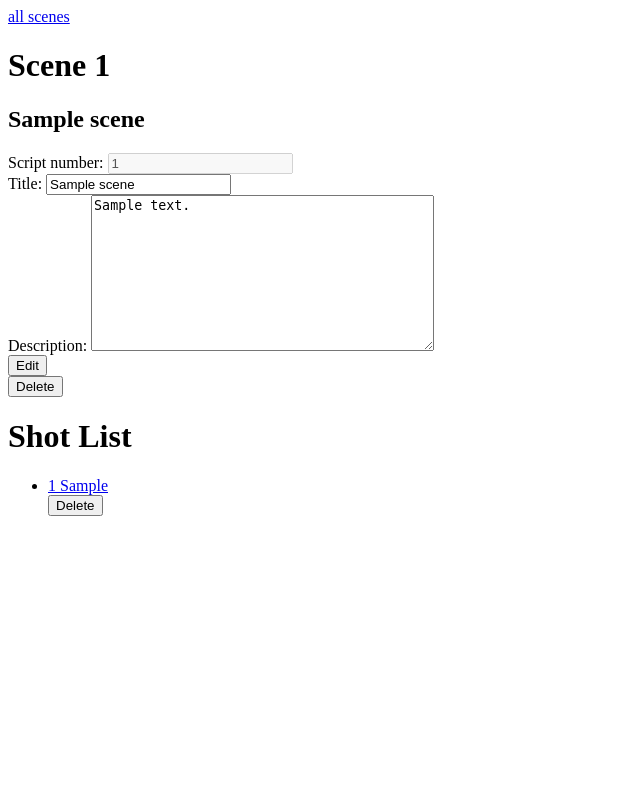
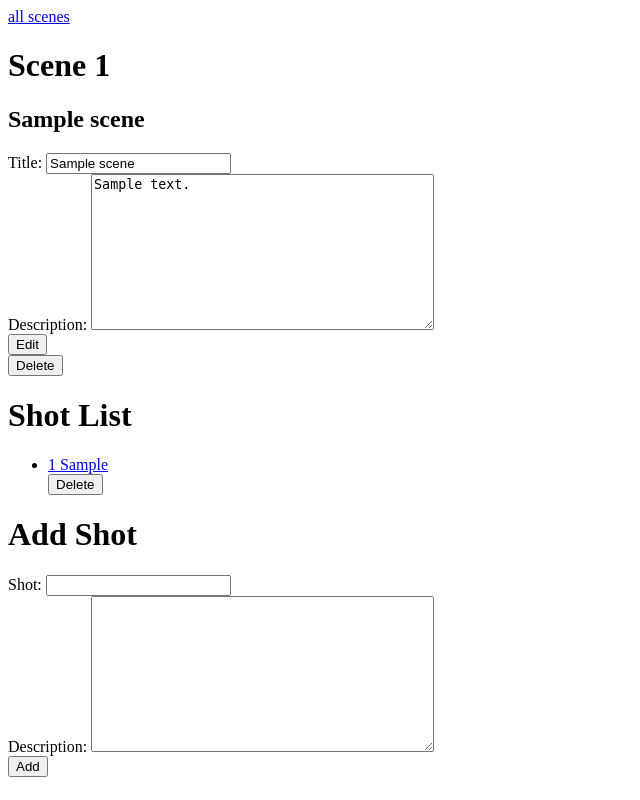
Before and after one commit to Walle10-0/the-reel-logger, a Django app: page /app/scene/1/ in a window 1280 px wide. Shown: the whole page, without its empty margins (0-640 px from the left). Run offline with Django 5.2, Linux system fonts and the light colour scheme; tables that the repository leaves empty hold one stand-in row (values such as "Sample post"); parts of the project's set-up code (start-up, migrations or seed data) failed here and were passed over.

Commit message:
add shot to scene

```diff
--- a/reel_logger/reel_logger_app/forms.py
+++ b/reel_logger/reel_logger_app/forms.py
@@ -16,24 +16,25 @@ class TakeForm(forms.ModelForm):
         model = Take
         fields = "__all__"
 
-class SceneForm(forms.ModelForm):
+class NewSceneForm(forms.ModelForm):
     class Meta:
         model = Scene
         fields = "__all__"
 
-    def __init__(self, *args, **kwargs):
-        super().__init__(*args, **kwargs)
-
-        # If instance exists (i.e., editing), disable or hide the ID field
-        if self.instance and self.instance.pk:
-            self.fields['script_number'].disabled = True
+class SceneForm(forms.ModelForm):
+    # specify the name of model to use
+    class Meta:
+        model = Scene
+        fields = "__all__"
+        exclude = ['script_number']
 
 class ShotForm(forms.ModelForm):
     class Meta:
         model = Shot
         fields = "__all__"
 
-class ShotForm(forms.ModelForm):
+class ShotInSceneForm(forms.ModelForm):
     class Meta:
         model = Shot
         fields = "__all__"
+        exclude = ['scene']
--- a/reel_logger/reel_logger_app/templates/scene_edit.html
+++ b/reel_logger/reel_logger_app/templates/scene_edit.html
@@ -1,7 +1,7 @@
 <!DOCTYPE html>
 <html>
 <body>
-  <a href="/app/scene">all scenes</a>
+  <a href="{% url 'View_Scenes' %}">all scenes</a>
   <h1>Scene {{form.instance.script_number}}</h1>
   <h2>{{form.instance.title}}</h2>
     <form method="POST" enctype="multipart/form-data">
@@ -11,7 +11,7 @@
       </div>
       <button type="submit">Edit</button>
   </form>
-  <form action="scene/{{form.instance.script_number}}/delete" method="POST">
+  <form action="{% url 'Delete_Scene' form.instance.script_number %}" method="POST">
     {% csrf_token %}
     <button type="submit">Delete</button>
   </form>
@@ -19,13 +19,21 @@
   <ul>
       {% for shot in list %}
         <li>
-          <a href="shot/{{ shot.shot }}">{{ shot }}</a>
-          <form action="shot/{{shot.shot}}/delete" method="POST">
+          <a href="{% url 'Shot_Editor' shot.scene_id shot.shot %}">{{ shot }}</a>
+          <form action="{% url 'Delete_Shot' shot.scene_id shot.shot %}" method="POST">
             {% csrf_token %}
             <button type="submit">Delete</button>
           </form>
         </li>
       {% endfor %}
   </ul>
+  <h1>Add Shot</h1>
+  <form action="{% url 'Add_Shot_To_Scene' form.instance.script_number %}" method="POST" enctype="multipart/form-data">
+    {% csrf_token %}
+    <div>
+       {{shot_form}}
+    </div>
+    <button type="submit">Add</button>
+  </form>
 </body>
 </html>
--- a/reel_logger/reel_logger_app/templates/scene_list.html
+++ b/reel_logger/reel_logger_app/templates/scene_list.html
@@ -5,8 +5,8 @@
     <ul>
         {% for scene in list %}
           <li>
-            <a href="scene/{{ scene.script_number }}">{{ scene }}</a>
-            <form action="scene/{{scene.script_number}}/delete" method="POST">
+            <a href="{% url 'Scene_Editor' scene.script_number %}">{{ scene }}</a>
+            <form action="{% url 'Delete_Scene' scene.script_number %}" method="POST">
               {% csrf_token %}
               <button type="submit">Delete</button>
             </form>
--- a/reel_logger/reel_logger_app/urls.py
+++ b/reel_logger/reel_logger_app/urls.py
@@ -11,5 +11,8 @@ urlpatterns = [
     path('scene', views.viewScenes, name = "View_Scenes"),
     path("scene/<int:script_number>/", views.editScene, name="Scene_Editor"),
     path("scene/<int:script_number>/delete", views.deleteScene, name="Delete_Scene"),
+    path("scene/<int:scene_id>/add shot", views.addShotToScene, name="Add_Shot_To_Scene"),
     path('shot/new', views.createShot, name = "Create_Shot"),
+    path('shot/<int:scene_id>/<str:shot>/delete', views.deleteShot, name = "Delete_Shot"),
+    path("shot/<int:scene_id>/<str:shot>/", views.editShot, name="Shot_Editor"),
 ] + static(settings.MEDIA_URL, document_root=settings.MEDIA_ROOT)
--- a/reel_logger/reel_logger_app/views.py
+++ b/reel_logger/reel_logger_app/views.py
@@ -4,7 +4,7 @@ from django.core.files.storage import default_storage
 from django.contrib import messages
 
 from reel_logger_app.models import Footage, Comment, Scene, Shot, Take, FootageTake
-from reel_logger_app.forms import FootageForm, TakeForm, SceneForm, ShotForm
+from reel_logger_app.forms import FootageForm, TakeForm, SceneForm, ShotForm, NewSceneForm, ShotInSceneForm
 
 def index(request):
     return HttpResponse("Hello, world. You're at the index.")
@@ -42,7 +42,7 @@ def editFootage(request, footage_id):
             messages.error(request, 'Please correct the following errors:')
             return render(request,'form_edit.html',{'form':form})
     else:
-        form = FootageForm(instance=footage, exclude="script_number")
+        form = FootageForm(instance=footage)
 
     takes = FootageTake.objects.filter(footage=footage)
 
@@ -55,17 +55,17 @@ def viewScenes(request):
     scene_list = Scene.objects.order_by("script_number")
 
     if request.method == 'POST':
-        form = SceneForm(request.POST)
+        form = NewSceneForm(request.POST)
         # check if form data is valid
         if form.is_valid():
             # save the form data to model
             form.save()
-            form = SceneForm()
+            form = NewSceneForm()
             return redirect('View_Scenes')
         else:
             messages.error(request, 'Please correct the following errors:')
     else:
-        form = SceneForm()
+        form = NewSceneForm()
 
     context = {"list": scene_list, "form": form}
     return render(request, "scene_list.html", context)
@@ -92,7 +92,7 @@ def editScene(request, script_number):
     else:
         form = SceneForm(instance=scene)
 
-    shot_form = ShotForm()
+    shot_form = ShotInSceneForm(initial={'scene': scene})
 
     context = {"list": shot_list, "form": form, "shot_form": shot_form}
     return render(request, "scene_edit.html", context)
@@ -111,3 +111,40 @@ def createShot(request):
 
     context = {'form': form}
     return render(request, "generic.html", context)
+
+def deleteShot(request, scene_id, shot):
+    if request.method == 'POST':
+        item = get_object_or_404(Shot, scene_id=scene_id, shot=shot)
+        item.delete()
+        messages.info(request, "shot removed !!!")
+    return redirect('Scene_Editor', scene_id)
+
+def addShotToScene(request, scene_id):
+    if request.method == 'POST':
+        form = ShotInSceneForm(request.POST)
+        form.instance.scene_id = scene_id
+        # check if form data is valid
+        if form.is_valid():
+            # save the form data to model
+            form.save()
+            messages.info(request, "shot saved !!!")
+        else:
+            messages.error(request, 'Please correct the following errors:')
+    return redirect('Scene_Editor', scene_id)
+
+def editShot(request, scene_id, shot):
+    shot = get_object_or_404(Shot, scene_id=scene_id, shot=shot)
+
+    if request.method == 'POST':
+        form = ShotForm(request.POST, instance=shot)
+
+        if form.is_valid():
+            # save the form data to model
+            form.save()
+        else:
+            messages.error(request, 'Please correct the following errors:')
+    else:
+        form = ShotForm(instance=shot)
+
+    context = {'form': form}
+    return render(request, "generic.html", context)
```
